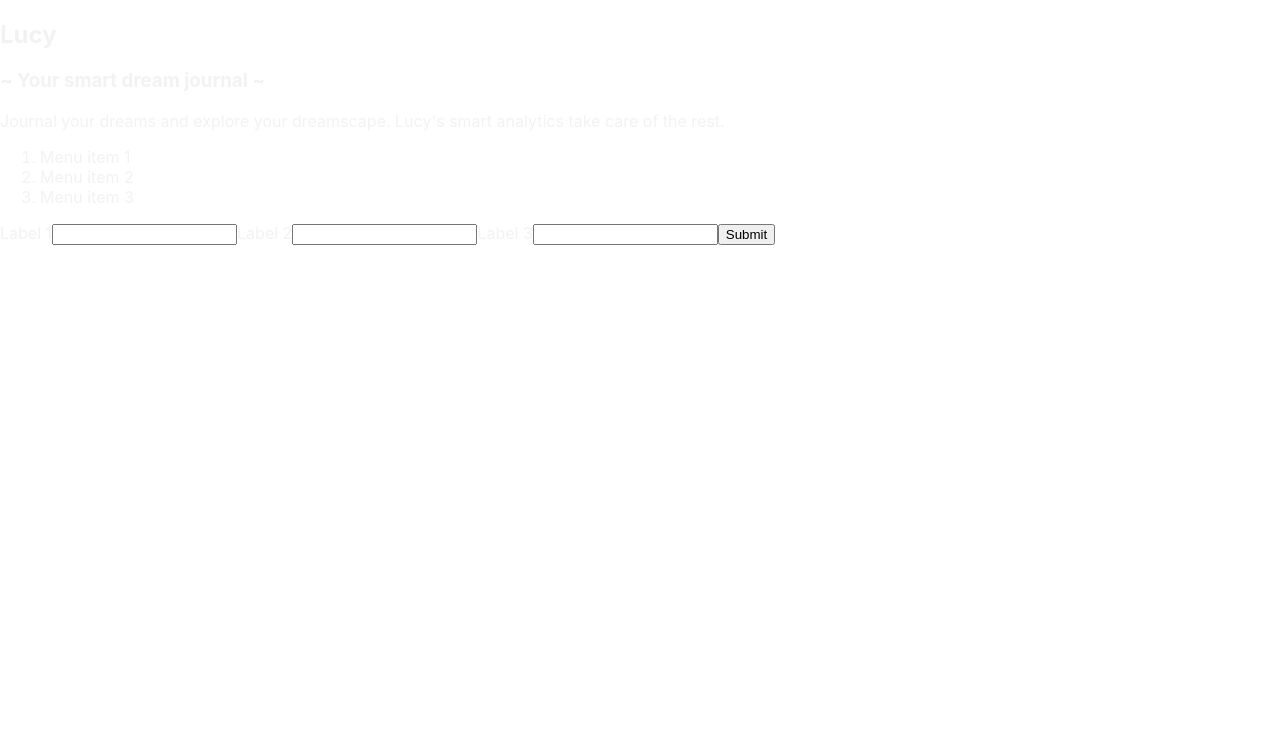
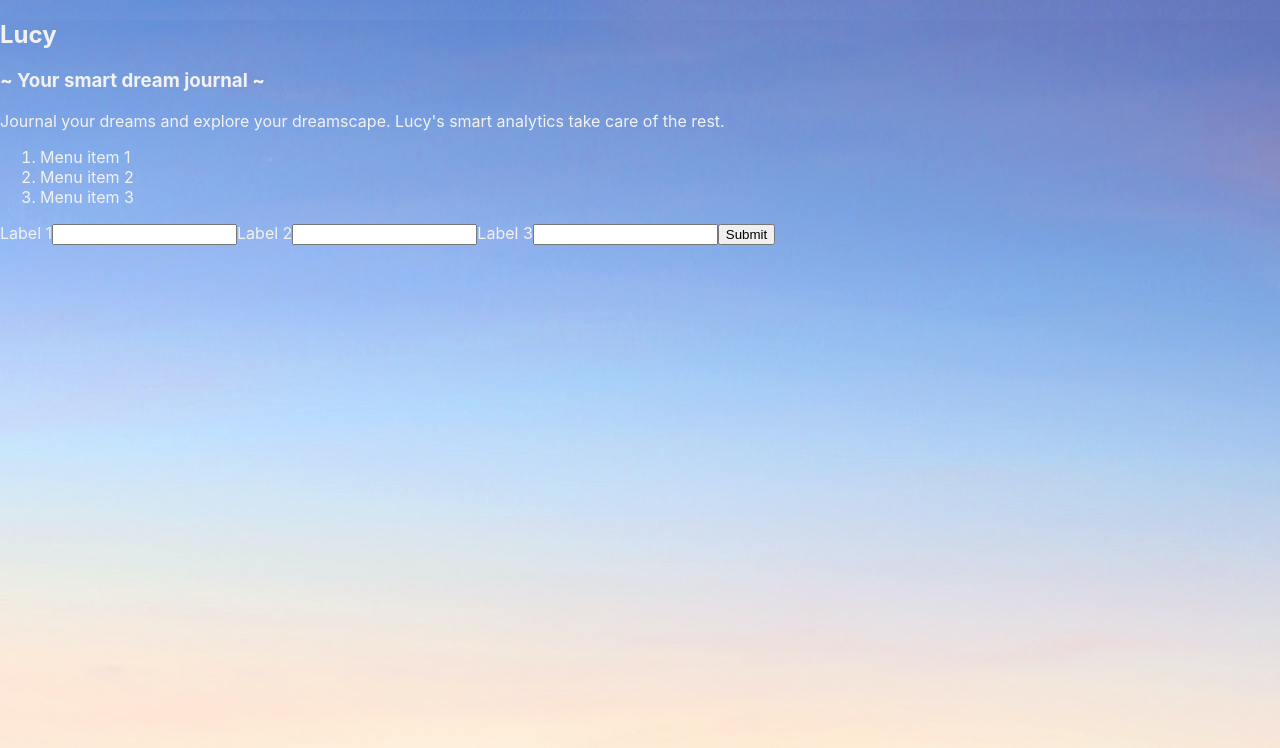
Before and after one commit to annikapalm/lucy, a React (Create React App) app: page / in a window 1280 px wide. Shown: the top 748 px of the page. Built offline with nearby package versions, Linux system fonts and the light colour scheme.

Commit message:
Update background image
Background image fixed to make it cover the entire screen

```diff
--- a/src/App.css
+++ b/src/App.css
@@ -1,9 +1,10 @@
 
 .App {
-    background: url(C:\Users\AnnikaPalm\OneDrive - SoSafe GmbH\Sonstiges\Standardordner\Dokumente\Scripts\lucy\public\jordan-steranka-JPdapbV4C6Q-unsplash.jpg) no-repeat center center fixed;
-    -webkit-background-size: cover;
-    -moz-background-size: cover;
-    -o-background-size: cover;
-    background-size: cover;
     color: #f2f2f2;
+    height: 100%;
 }
+
+body, html {
+    height: 100%;
+    background: url(../public/jordan-steranka-JPdapbV4C6Q-unsplash.jpg) no-repeat center center fixed;
+}
```
